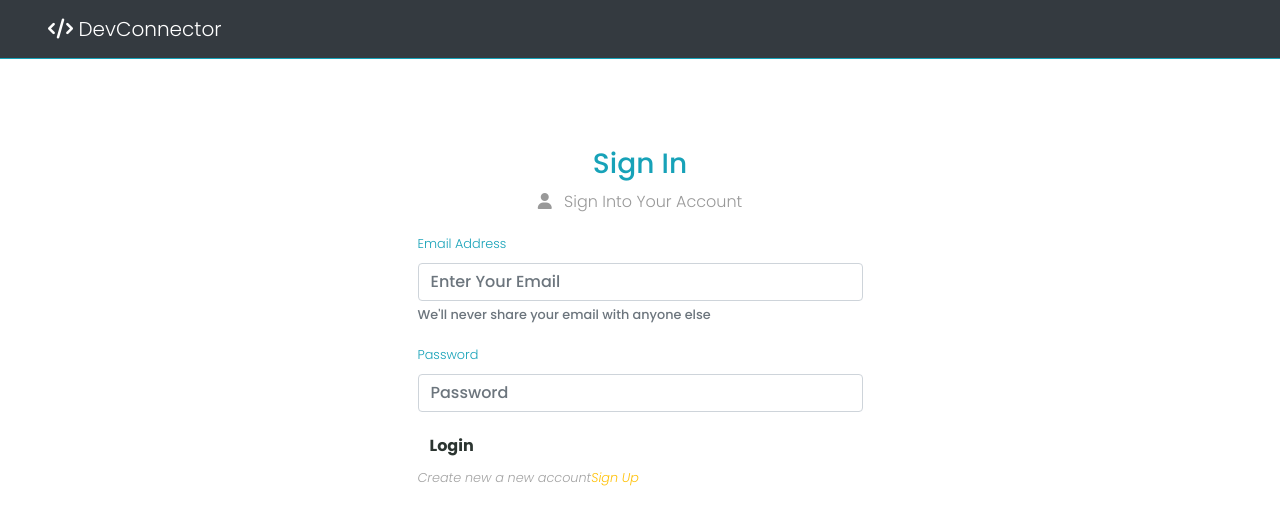
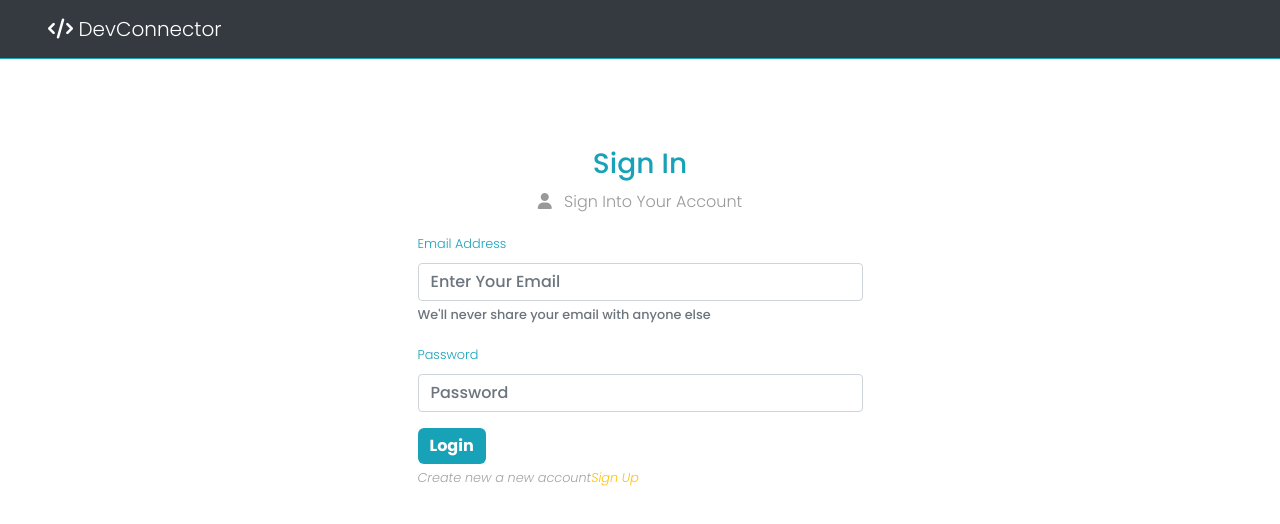
Before and after one commit to Nurmuhammadthariq/dev_Socialapp_mern, a React (Create React App) app in the folder client/: page /login in a window 1280 px wide. Shown: the top 524 px of the page. Built offline with nearby package versions, Linux system fonts and the light colour scheme; no server answers.

Commit message:
Edit background color

```diff
--- a/client/src/App.css
+++ b/client/src/App.css
@@ -76,8 +76,8 @@ body {
 }
 
 .submit {
-    background-color: var(--white) !important;
-    color: var(--color-4);
+    background-color: var(--color-1) !important;
+    color: var(--white);
     transition:  0.2s ease-out !important;
     border: none;
     border-radius: 6px;
```
